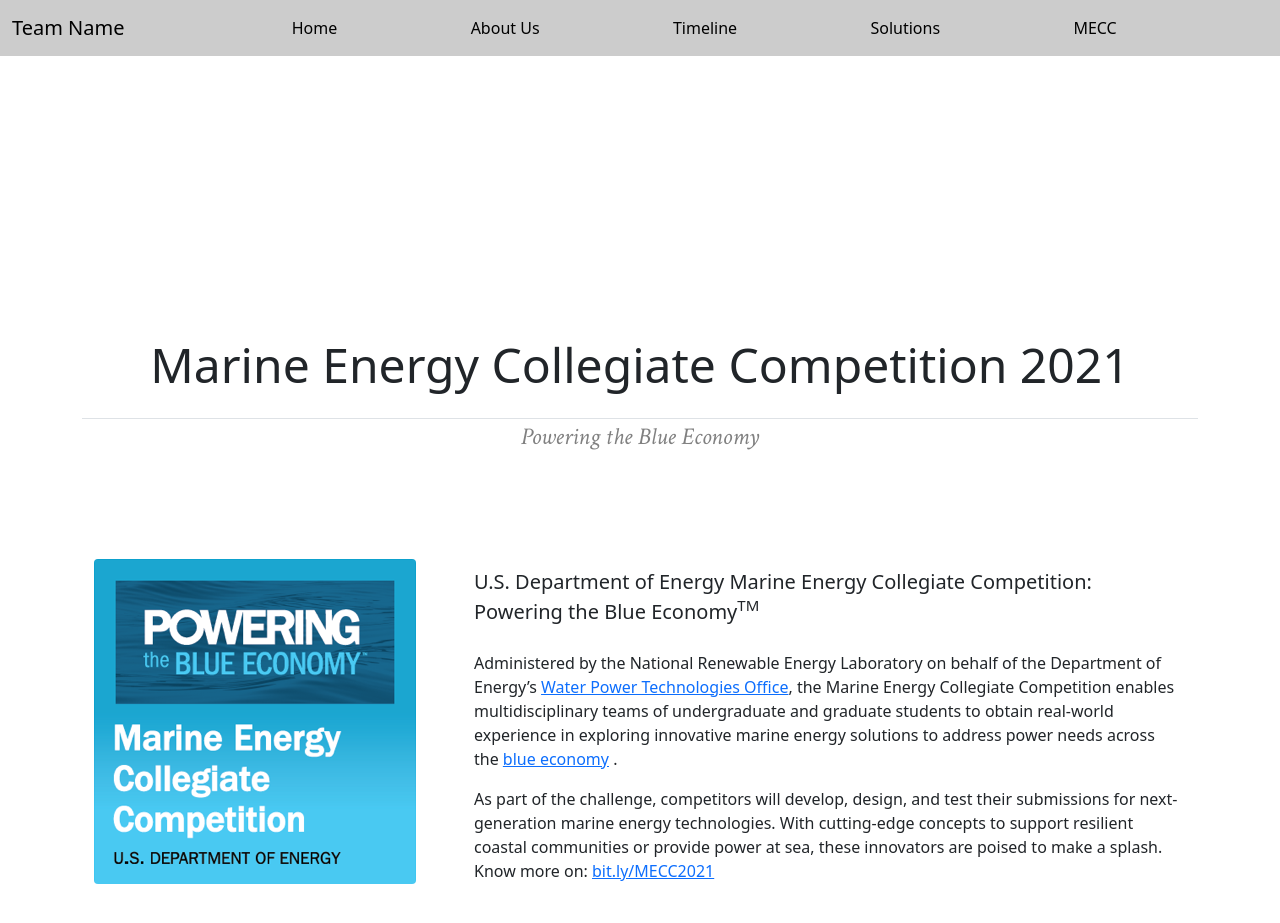
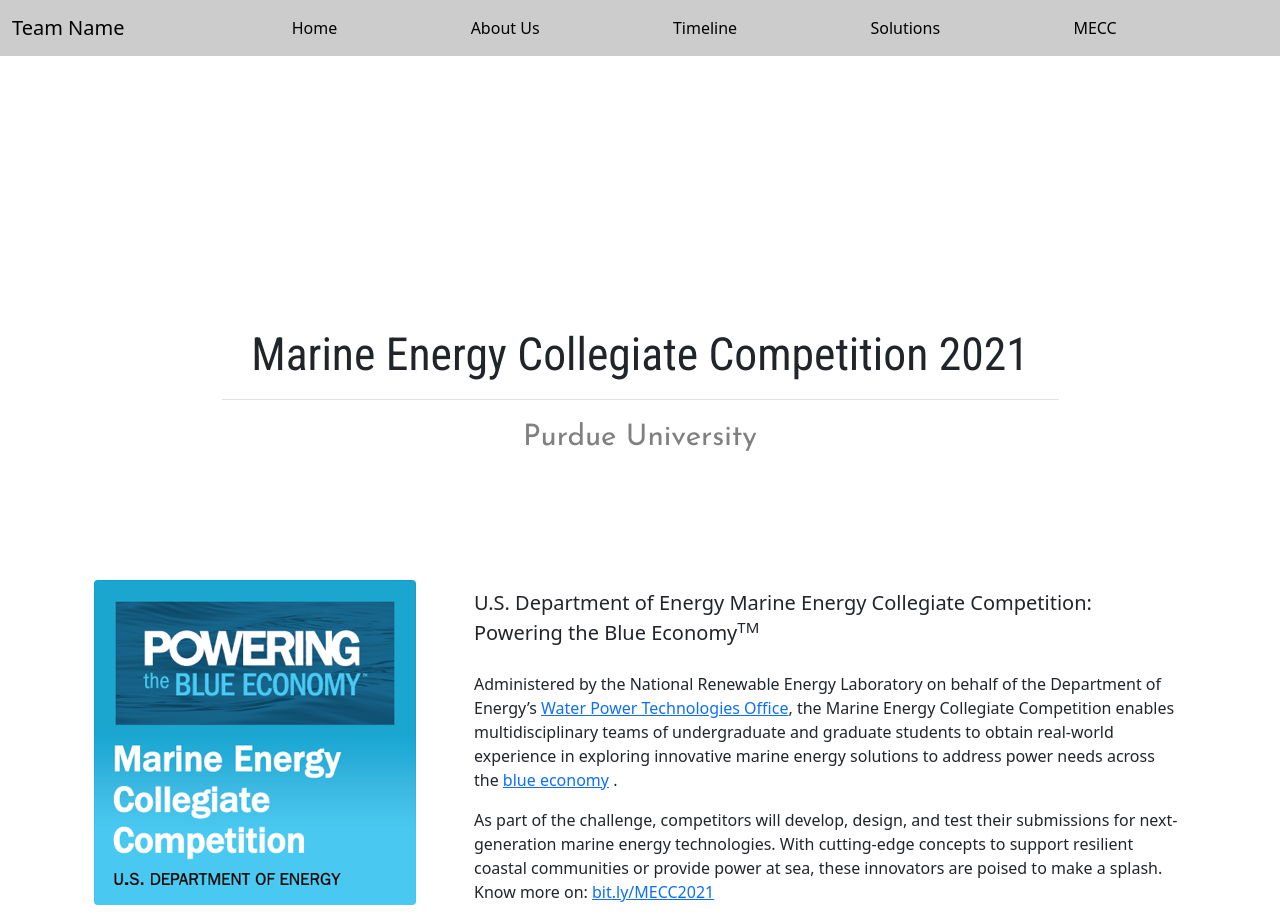
Before and after one commit to KumanshF/KumanshF.github.io, a plain HTML site: page src/MECC.html in a window 1280 px wide. Shown: the top 923 px of the page. Drawn offline with nearby package versions, Linux system fonts and the light colour scheme.

Commit message:
More update

```diff
--- a/css/style.css
+++ b/css/style.css
@@ -257,6 +257,11 @@ html{
     border-radius: 0;
 }
 
+.border-bottom{
+    margin-left: auto;
+    margin-right: auto;
+}
+
 .button-aboutus:hover {
     background-color: black;
     color: White;
@@ -372,14 +377,20 @@ html{
     width: 10%;
 }
 
+.all-title{
+    font-family: 'Roboto Condensed', sans-serif;
+    font-size: 2.90rem;
+}
+
 .title-Mecc-text{
-    font-size: 3rem;
+    font-size: 2.85rem;
+
 }
 .subtext{
-    font-size: 1.5rem;
+    font-size: 1.85rem;
     color: gray;
-    font-family: 'Crimson Text', sefir;
-    font-style: italic;
+    font-family: 'Josefin Sans', sans-serif;
+    font-style: normal;
 }
 .section-2-Mecc{
     margin-top: 100px;
--- a/src/MECC.html
+++ b/src/MECC.html
@@ -8,7 +8,9 @@
       rel="stylesheet">
     <script src="https://kit.fontawesome.com/6dc03364d3.js" crossorigin="anonymous"></script>
     <link rel="preconnect" href="https://fonts.gstatic.com">
+    <link href="https://fonts.googleapis.com/css2?family=Roboto+Condensed:ital,wght@0,300;0,400;1,300;1,400&family=Titillium+Web:ital,wght@0,200;0,300;1,200&display=swap" rel="stylesheet">
     <link href="https://fonts.googleapis.com/css2?family=Crimson+Text:ital@1&display=swap" rel="stylesheet">
+    <link href="https://fonts.googleapis.com/css2?family=Josefin+Sans:ital,wght@0,100;0,200;0,300;0,400;0,500;1,100;1,200;1,300;1,400;1,500&display=swap" rel="stylesheet">
     <link href="https://cdn.jsdelivr.net/npm/bootstrap@5.0.0-beta1/dist/css/bootstrap.min.css" rel="stylesheet" integrity="sha384-giJF6kkoqNQ00vy+HMDP7azOuL0xtbfIcaT9wjKHr8RbDVddVHyTfAAsrekwKmP1" crossorigin="anonymous">
     <link rel="stylesheet" href="../css/style.css">
 </head>
@@ -54,10 +56,10 @@
         <!--Section 1-->
         <section class="MECC">
             <div class="container title-text-container text-center">
-              <div class="border-bottom">
-                <h1 class="title-Mecc-text text-left p-3">Marine Energy Collegiate Competition 2021</h1>
+              <div class="border-bottom w-75">
+                <h1 class="title-Mecc-text all-title text-left p-2">Marine Energy Collegiate Competition 2021</h1>
               </div>
-              <div class="subtext">Powering the Blue Economy</div>
+              <div class="subtext p-3">Purdue University</div>
             </div>
         </section>
 
--- a/src/script.js
+++ b/src/script.js
@@ -19,6 +19,6 @@ $(document).ready(function(){
   setTimeout(function() {
     $(".loader").fadeOut("slow");
     $(".mainbody").toggleClass('scrollhide');
-}, 1000);
+}, 500);
 
 });
```
Also changed, not shown: src/aboutus.html (+2 -11 lines), src/index.html (+2 -2 lines).
